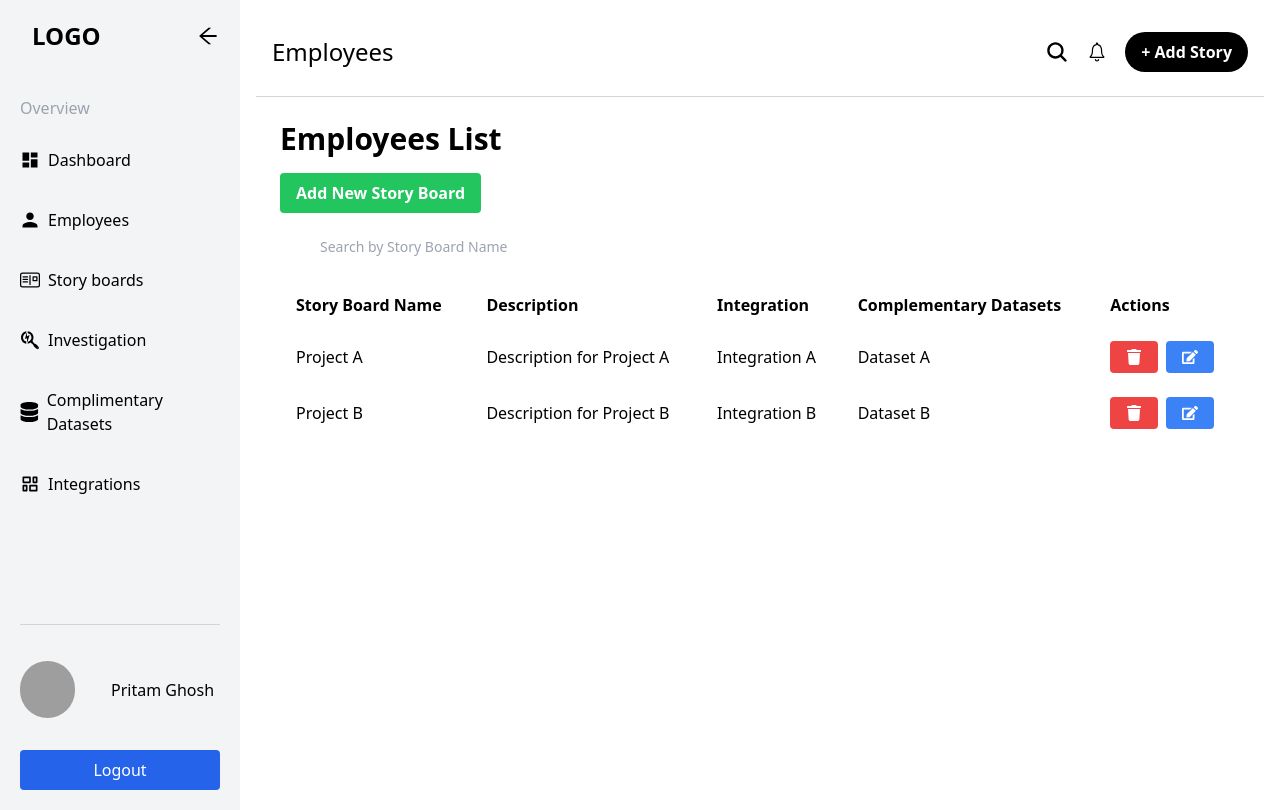
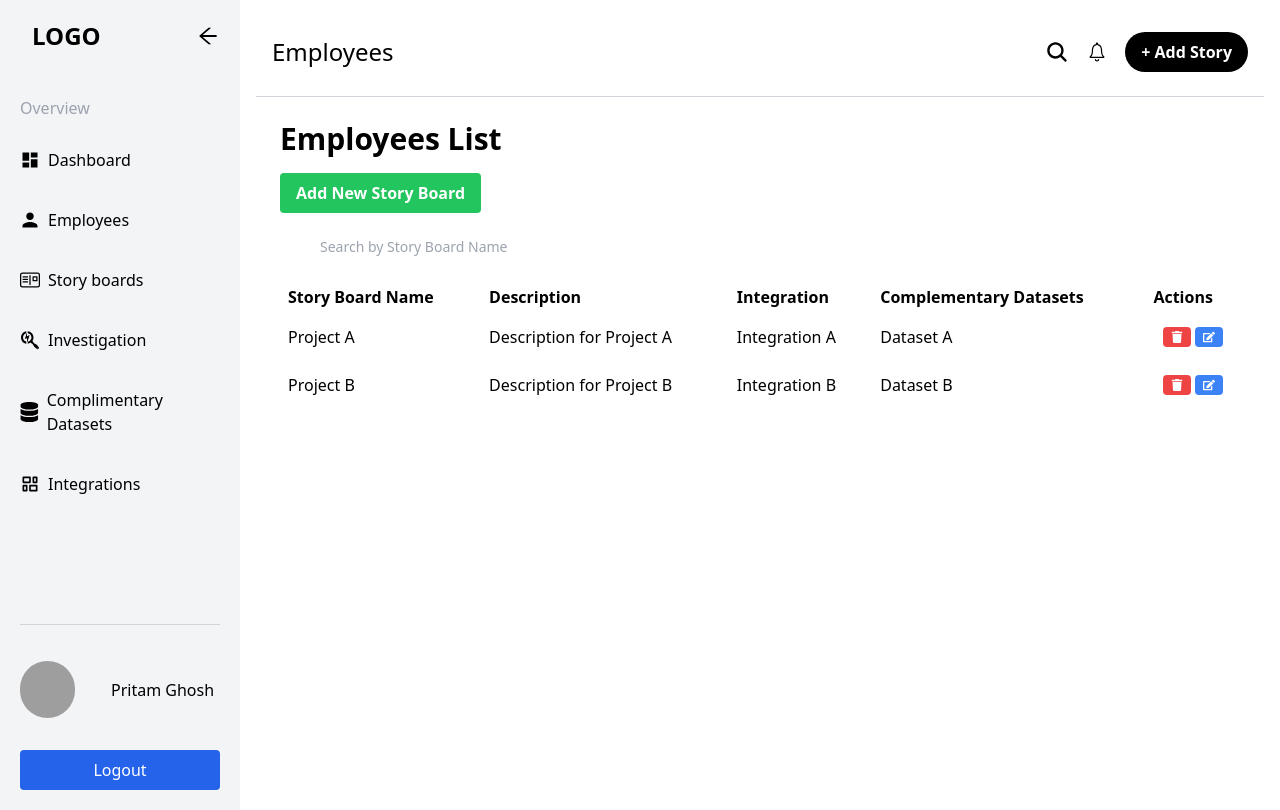
Before and after one commit to smhassan90/dashConnect, a React (Create React App) app: page /employess in a window 1280 px wide. Built offline with nearby package versions, Linux system fonts and the light colour scheme; grey boxes are pictures that could not be loaded.

Commit message:
update employe .jsx

```diff
--- a/src/Components/EmployessPage.jsx
+++ b/src/Components/EmployessPage.jsx
@@ -435,15 +435,15 @@ const EmployessPage = () => {
               placeholder="Search by Story Board Name"
               className="w-full p-2 pl-10 text-sm text-gray-700 mb-4"
             />
-            <div className="overflow-x-auto">
+            {/* <div className="overflow-x-auto">
               <table className="min-w-full bg-white">
                 <thead>
                   <tr className="text-left font-bold">
-                    <th className="px-4 py-3">Story Board Name</th>
-                    <th className="px-4 py-3">Description</th>
-                    <th className="px-4 py-3">Integration</th>
-                    <th className="px-4 py-3">Complementary Datasets</th>
-                    <th className="px-4 py-3">Actions</th>
+                    <th className="px-1 py-1">Story Board Name</th>
+                    <th className="px-1 py-1">Description</th>
+                    <th className="px-1 py-1">Integration</th>
+                    <th className="px-1 py-1">Complementary Datasets</th>
+                    <th className="px-1 py-1">Actions</th>
                   </tr>
                 </thead>
                 <tbody>
@@ -475,7 +475,51 @@ const EmployessPage = () => {
                     ))}
                 </tbody>
               </table>
-            </div>
+            </div> */}
+<div className="overflow-x-auto">
+  <table className="min-w-full bg-white">
+    <thead>
+      <tr className="text-left font-bold">
+        <th className="px-2 py-1 text-xs sm:text-sm md:text-base">Story Board Name</th>
+        <th className="px-2 py-1 text-xs sm:text-sm md:text-base">Description</th>
+        <th className="px-2 py-1 text-xs sm:text-sm md:text-base">Integration</th>
+        <th className="px-2 py-1 text-xs sm:text-sm md:text-base">Complementary Datasets</th>
+        <th className="px-2 py-1 text-xs sm:text-sm md:text-base">Actions</th>
+      </tr>
+    </thead>
+    <tbody>
+      {data
+        .filter((item) =>
+          item.storyBoardName.toLowerCase().includes(searchTerm.toLowerCase())
+        )
+        .map((item, index) => (
+          <tr key={index} className="hover:bg-gray-100">
+            <td className="px-2 py-3 text-xs sm:text-sm md:text-base break-words">{item.storyBoardName}</td>
+            <td className="px-2 py-3 text-xs sm:text-sm md:text-base break-words">{item.description}</td>
+            <td className="px-2 py-3 text-xs sm:text-sm md:text-base break-words">{item.integration}</td>
+            <td className="px-2 py-3 text-xs sm:text-sm md:text-base break-words">{item.complementaryDatasets}</td>
+            <td className="px-2 py-3 text-xs sm:text-sm md:text-base">
+              <div className="flex justify-center space-x-1">
+                <button
+                  onClick={() => handleDelete(index)}
+                  className="bg-red-500 hover:bg-red-700 text-white font-bold py-1 px-2 rounded text-xs"
+                >
+                  <FaTrash />
+                </button>
+                <button
+                  onClick={() => handleEdit(index)}
+                  className="bg-blue-500 hover:bg-blue-700 text-white font-bold py-1 px-2 rounded text-xs"
+                >
+                  <FaEdit />
+                </button>
+              </div>
+            </td>
+          </tr>
+        ))}
+    </tbody>
+  </table>
+</div>
+
 
             {showDeleteConfirm && (
               <div className="fixed inset-0 flex items-center justify-center bg-black bg-opacity-50">
```
